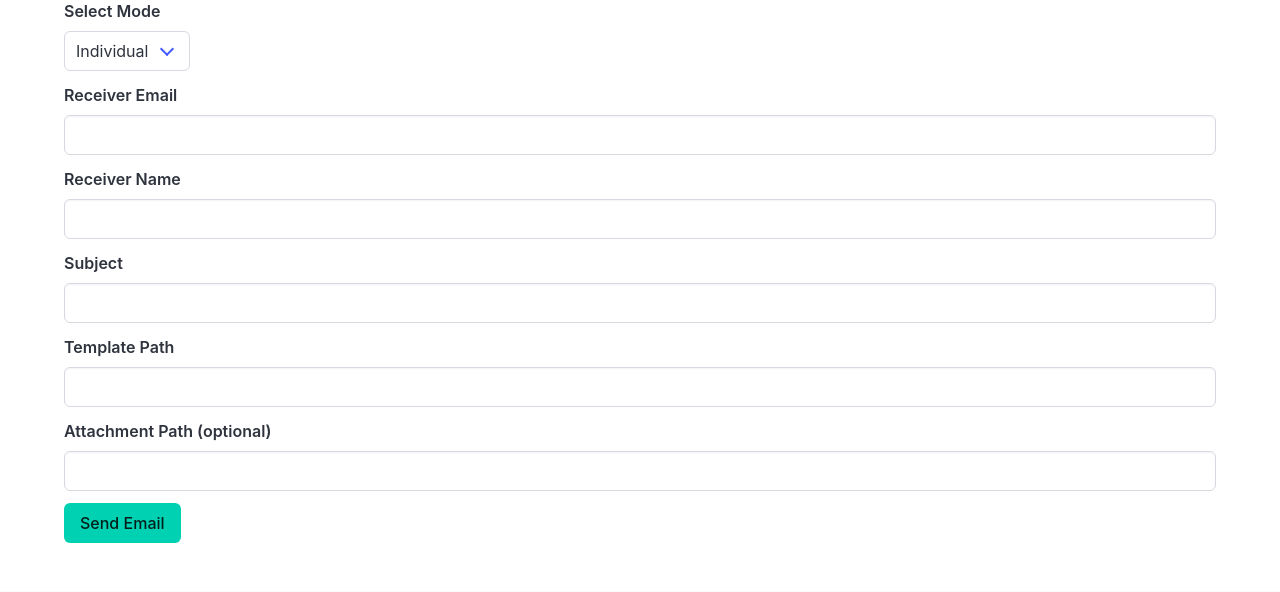
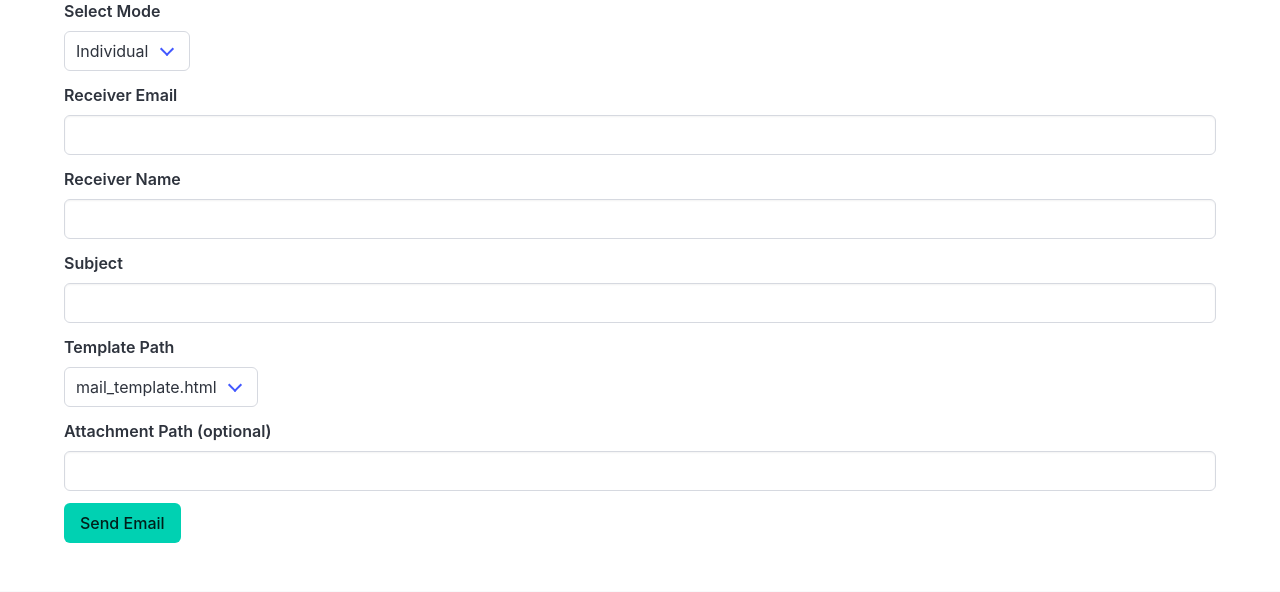
Before and after one commit to gabrielbaute/octopusmail, a Flask app: page /send_email_form in a window 1280 px wide. Shown: the part 161-753 px from the top of the page. Run offline with Flask 3, Linux system fonts and the light colour scheme; data that the repository does not hold is empty.

Commit message:
Cargar plantillas desde el directorio en el formulario de envio de correos

```diff
--- a/app/email_routes.py
+++ b/app/email_routes.py
@@ -127,8 +127,9 @@ def upload_csv():
 # Ruta para mostrar el formulario de envío de correos electrónicos
 @email_bp.route("/send_email_form", methods=["GET"])
 def send_email_form():
-    lists = session.query(List).all()
-    return render_template("send_email.html", lists=lists)
+    lists=session.query(List).all()
+    templates=[filename for filename in os.listdir(Config.TEMPLATE_DIR) if filename.endswith('.html')]
+    return render_template("send_email.html", lists=lists, templates=templates)
 
 
 # Ruta para enviar correos electrónicos
--- a/app/templates/send_email.html
+++ b/app/templates/send_email.html
@@ -57,7 +57,13 @@
     <div class="field">
         <label class="label">Template Path</label>
         <div class="control">
-            <input class="input" type="text" name="template_path" required>
+            <div class="select">
+                <select name="template_path" id="template_path">
+                    {% for template in templates %}
+                    <option value="{{ template }}">{{ template }}</option>
+                    {% endfor %}
+                </select>
+            </div>
         </div>
     </div>
     <div class="field">
```
